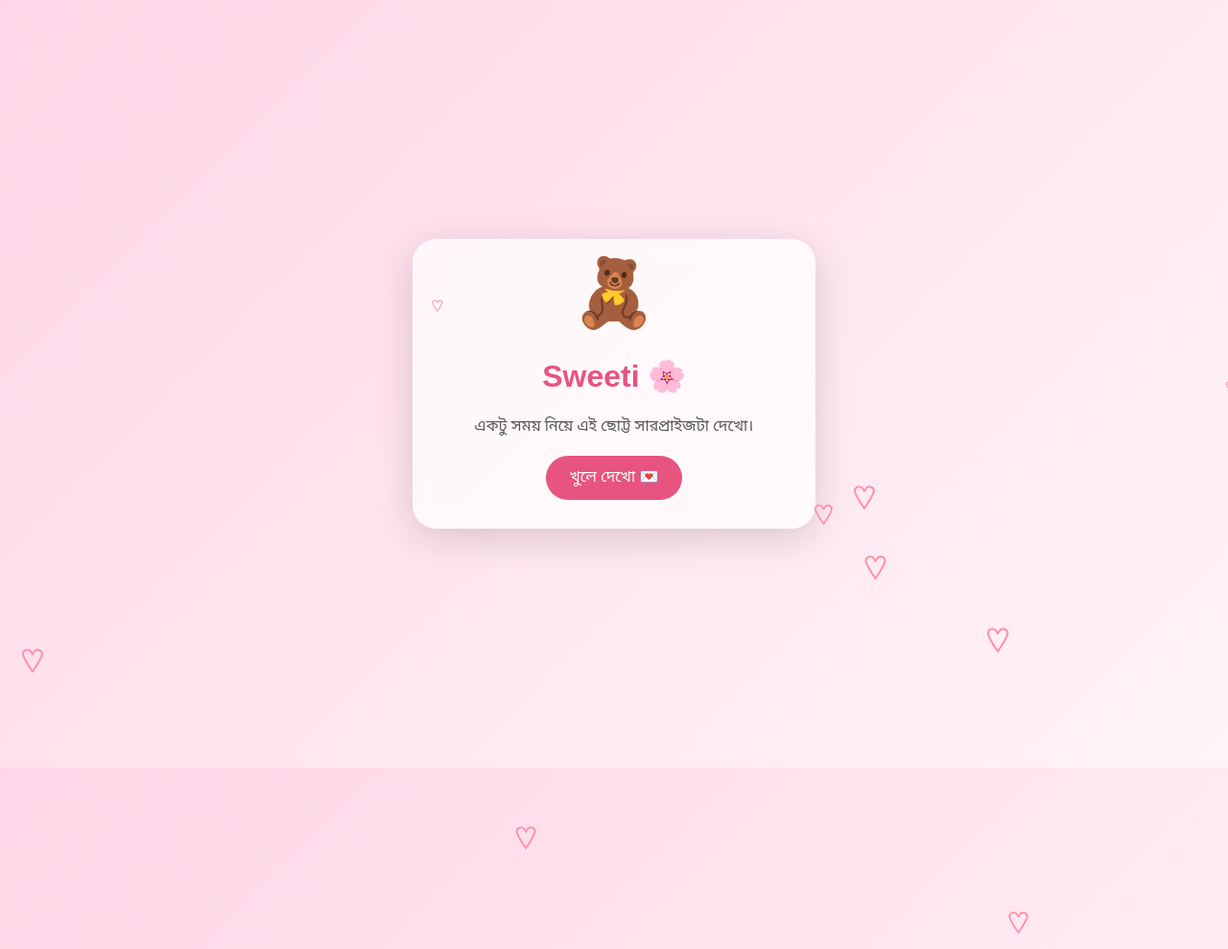
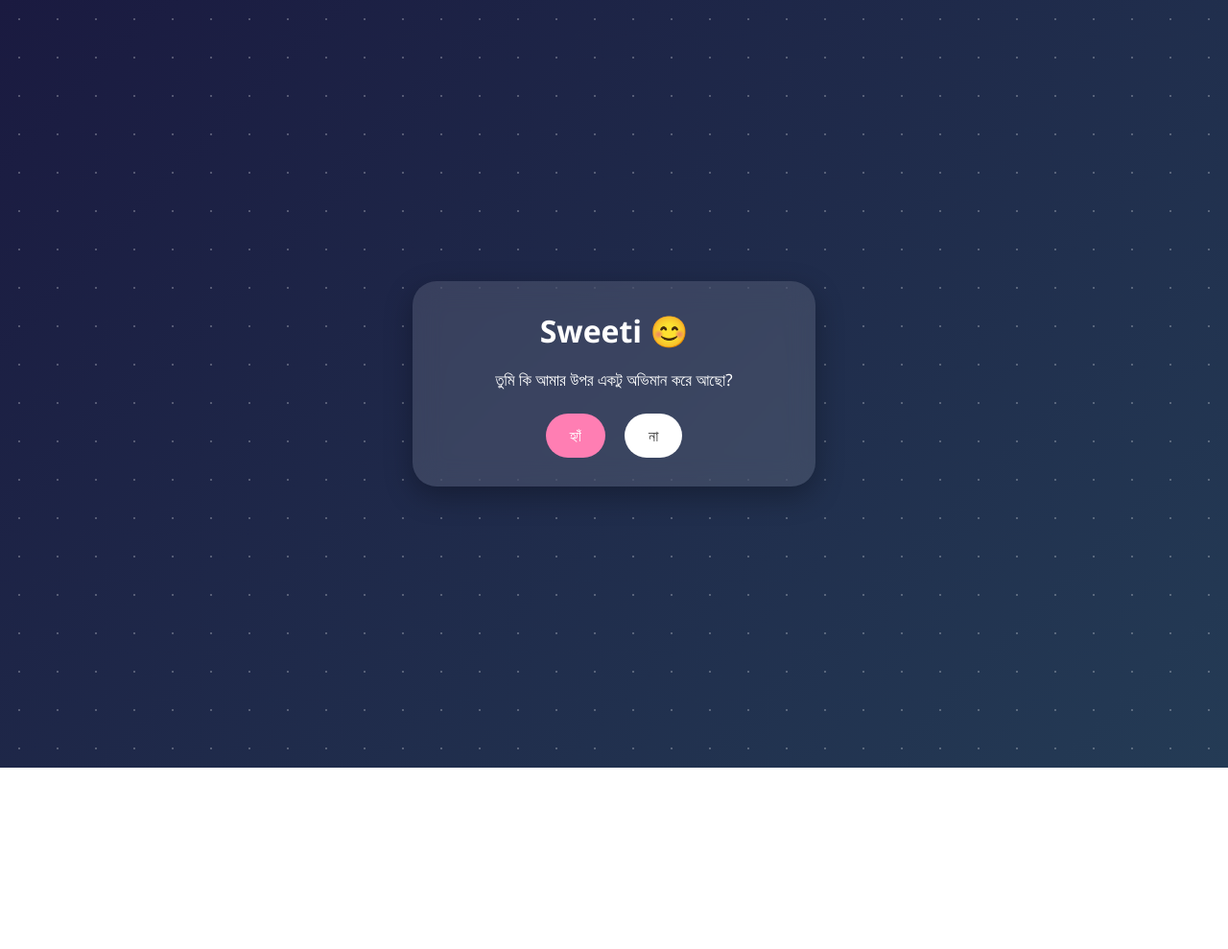
Before and after one commit to 360leadio-hub/sweeti-surprise, a plain HTML site: page index.html in a window 1280 px wide. Shown: the top 989 px of the page at 96% size. After the commit the page ends 800 px from the top, so only its background shows below. Drawn offline with Linux system fonts and the light colour scheme.

Commit message:
Revise index.html for design and content updates
Updated title and modified styles for improved aesthetics. Changed text content and added audio functionality.

```diff
--- a/index.html
+++ b/index.html
@@ -4,83 +4,90 @@
 <meta charset="UTF-8">
 <meta name="viewport" content="width=device-width, initial-scale=1.0">
 
-<title>For Sweeti 🌸</title>
+<title>For Sweeti 💙</title>
 
 <style>
 *{
     margin:0;
     padding:0;
     box-sizing:border-box;
-    font-family:"Noto Sans Bengali", sans-serif;
+    font-family:'Segoe UI',sans-serif;
 }
 
 body{
     min-height:100vh;
-    background:linear-gradient(135deg,#ffd6e7,#fff4f8);
     display:flex;
     justify-content:center;
     align-items:center;
+    background:linear-gradient(135deg,#1a1a40,#243b55);
     overflow:hidden;
+    color:white;
+}
+
+.stars{
+    position:absolute;
+    width:100%;
+    height:100%;
+    background-image:radial-gradient(white 1px,transparent 1px);
+    background-size:40px 40px;
+    opacity:.25;
 }
 
 .container{
+    position:relative;
     width:90%;
     max-width:420px;
-    background:rgba(255,255,255,0.75);
-    backdrop-filter:blur(10px);
     padding:30px;
+    text-align:center;
+    background:rgba(255,255,255,.12);
+    backdrop-filter:blur(15px);
     border-radius:25px;
-    text-align:center;
-    box-shadow:0 10px 40px rgba(0,0,0,.15);
-    animation:show 1.5s ease;
+    box-shadow:0 10px 30px rgba(0,0,0,.3);
 }
 
 h1{
-    color:#e75480;
     margin-bottom:15px;
 }
 
-.teddy{
-    font-size:70px;
-    animation:bounce 2s infinite;
-}
-
 p{
-    color:#555;
     line-height:1.8;
-    margin:15px 0;
+    font-size:17px;
 }
 
 button{
-    background:#e75480;
-    color:white;
+    margin:20px 8px 0;
+    padding:12px 25px;
     border:none;
-    padding:12px 25px;
     border-radius:30px;
     font-size:16px;
     cursor:pointer;
+    transition:.3s;
+}
+
+.yes{
+    background:#ff7eb3;
+    color:white;
+}
+
+.no{
+    background:white;
+    color:#333;
 }
 
 button:hover{
-    background:#d43d6b;
+    transform:scale(1.08);
 }
 
 .message{
     display:none;
-    margin-top:20px;
-    animation:fade 1s;
+    margin-top:25px;
+    animation:fade .8s;
 }
 
-.heart{
-    position:absolute;
-    color:#ff8fab;
-    animation:fall linear infinite;
-}
-
-@keyframes show{
+@keyframes fade{
     from{
         opacity:0;
-        transform:translateY(40px);
+        transform:translateY(20px);
     }
     to{
         opacity:1;
@@ -88,15 +95,10 @@ button:hover{
     }
 }
 
-@keyframes bounce{
-    50%{
-        transform:translateY(-15px);
-    }
-}
-
-@keyframes fade{
-    from{opacity:0;}
-    to{opacity:1;}
+.heart{
+    position:absolute;
+    animation:fall 8s linear infinite;
+    font-size:22px;
 }
 
 @keyframes fall{
@@ -104,53 +106,47 @@ button:hover{
         transform:translateY(-100px);
     }
     to{
-        transform:translateY(100vh);
+        transform:translateY(110vh);
     }
 }
+</style>
 
-</style>
 </head>
 
+<body>
 
-<body>
+<div class="stars"></div>
+
+<audio id="music" loop>
+    <source src="music.mp3" type="audio/mpeg">
+</audio>
 
 
 <div class="container">
 
-<div class="teddy">🧸</div>
-
-<h1>Sweeti 🌸</h1>
+<h1>Sweeti 😊</h1>
 
 <p>
-একটু সময় নিয়ে এই ছোট্ট সারপ্রাইজটা দেখো।
+তুমি কি আমার উপর একটু অভিমান করে আছো?
 </p>
 
+<button class="yes" onclick="showMessage()">হ্যাঁ</button>
 
-<button onclick="openMessage()">
-খুলে দেখো 💌
-</button>
+<button class="no" onclick="showMessage()">না</button>
 
 
 <div class="message" id="msg">
 
 <p>
-Sweeti,<br><br>
+ধন্যবাদ Sweeti 😊<br><br>
 
-আমি জানি তোমার এখন পরীক্ষার সময় চলছে।
-এই সময় তোমার পড়াশোনা আর মানসিক শান্তিটাই সবচেয়ে গুরুত্বপূর্ণ।<br><br>
+আমি শুধু চেয়েছিলাম তুমি হাসো।<br>
 
-কখনো যদি আমার কোনো কথা বা আচরণে তোমার খারাপ লেগে থাকে,
-তাহলে আমি সেটা বুঝতে চেষ্টা করছি।<br><br>
+তোমার পরীক্ষা আর সময়কে আমি সম্মান করি।<br>
 
-আমি চাই তুমি মন দিয়ে পরীক্ষা দাও,
-নিজের যত্ন নাও এবং আত্মবিশ্বাস রাখো।<br><br>
-
-তোমার জন্য অনেক শুভকামনা রইলো। 🌸
-
-<br><br>
+কোনো চাপ নেই, শুধু ভালো থেকো ❤️<br><br>
 
 — Mahin
-
 </p>
 
 </div>
@@ -160,37 +156,45 @@ Sweeti,<br><br>
 
 <script>
 
-function openMessage(){
-    document.getElementById("msg").style.display="block";
+let music=document.getElementById("music");
+
+document.body.addEventListener("click",()=>{
+    music.play();
+},{once:true});
+
+
+function showMessage(){
+
+document.getElementById("msg").style.display="block";
+
+createHearts();
+
 }
 
 
-// floating hearts
+function createHearts(){
 
-setInterval(()=>{
+for(let i=0;i<20;i++){
 
 let heart=document.createElement("div");
 
 heart.className="heart";
-heart.innerHTML="♡";
+heart.innerHTML="❤️";
 
 heart.style.left=Math.random()*100+"%";
-heart.style.fontSize=(15+Math.random()*25)+"px";
 heart.style.animationDuration=(3+Math.random()*5)+"s";
 
 document.body.appendChild(heart);
-
 
 setTimeout(()=>{
 heart.remove();
 },8000);
 
+}
 
-},500);
-
+}
 
 </script>
 
-
 </body>
 </html>
```
